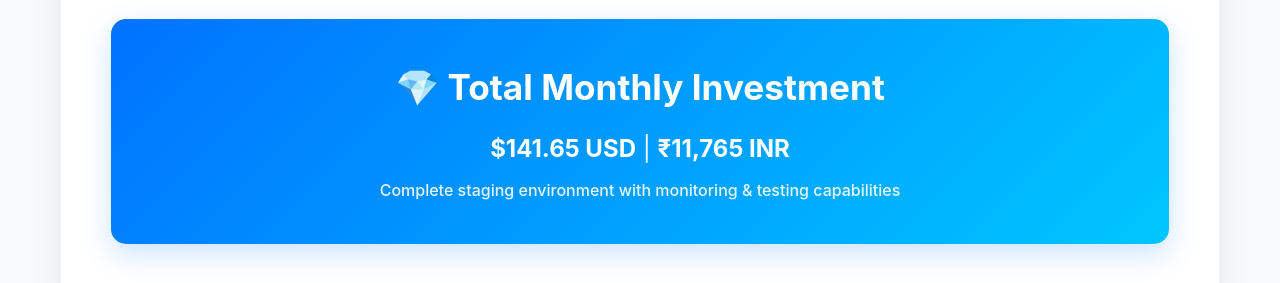
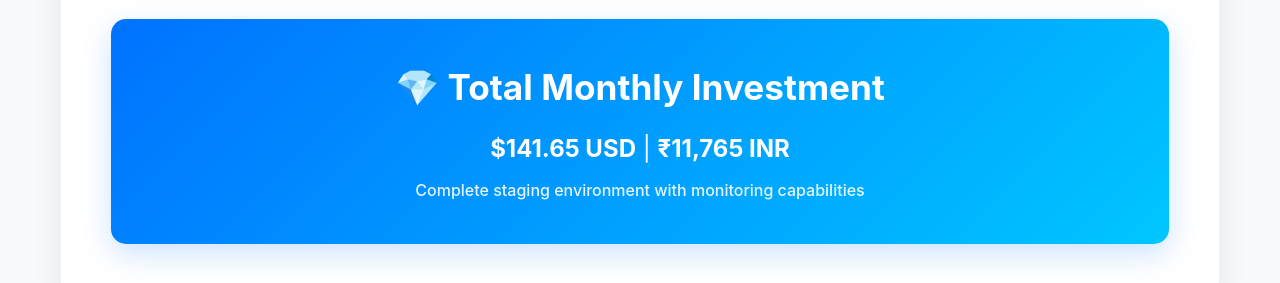
Before and after one commit to Innovator3/cloud-page, a plain HTML site: page options/Server specification.html in a window 1280 px wide. Shown: the part 3281-3564 px from the top of the page. Drawn offline with Linux system fonts and the light colour scheme.

Commit message:
Update Server specification.html

```diff
--- a/options/Server specification.html
+++ b/options/Server specification.html
@@ -637,7 +637,7 @@
                 <div style="font-size: 1.5rem; margin: 10px 0;">
                     <strong>$141.65 USD</strong> | <strong>₹11,765 INR</strong>
                 </div>
-                <p>Complete staging environment with monitoring & testing capabilities</p>
+                <p>Complete staging environment with monitoring capabilities</p>
             </div>
         </div>
 
```
